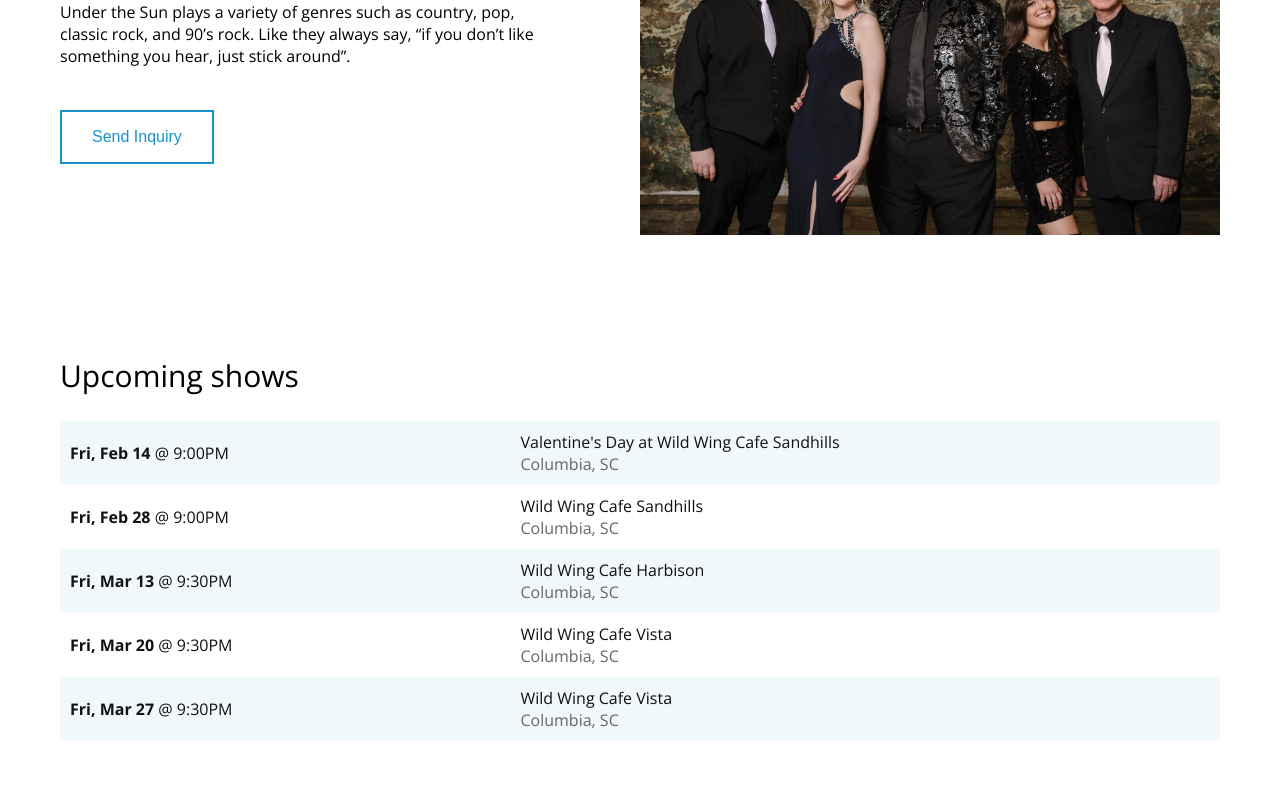
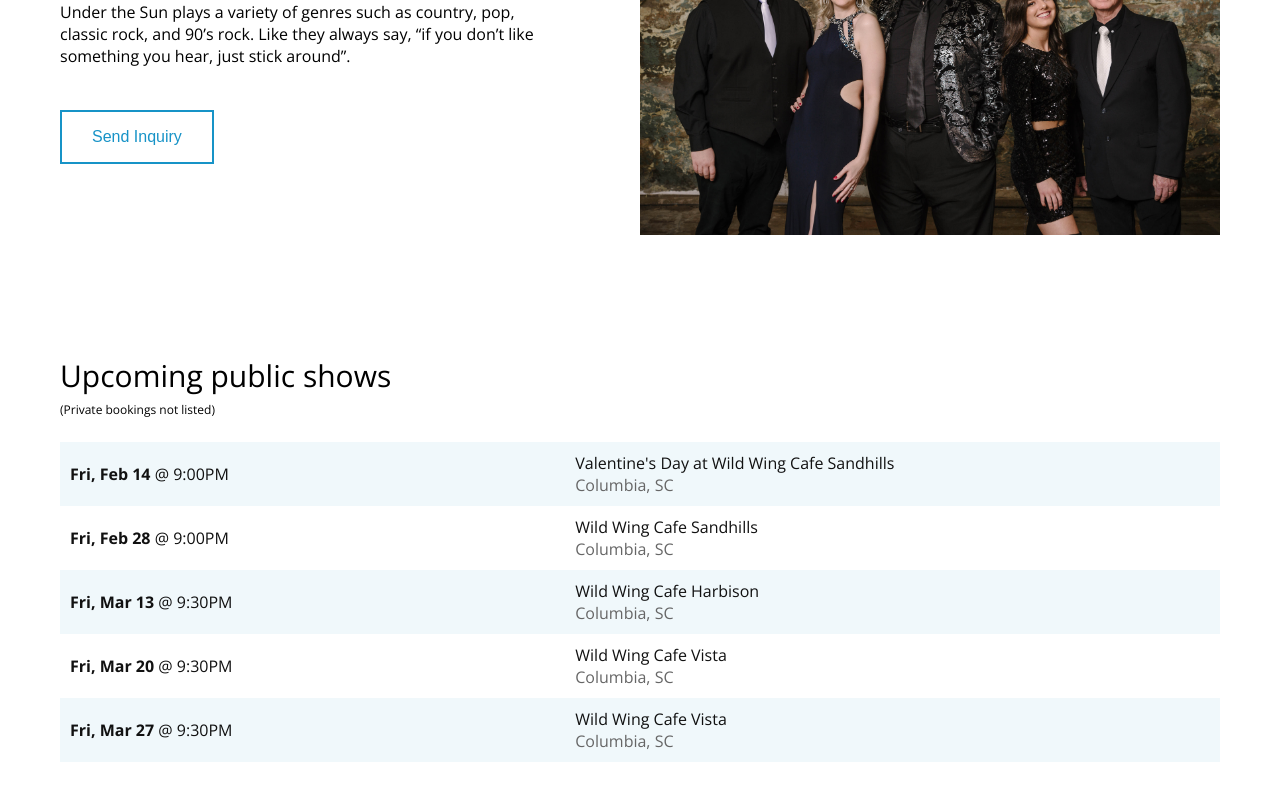
Before and after one commit to rebekahpadula/under-the-sun, a React (Create React App) app: page / in a window 1280 px wide. Shown: the part 930-1730 px from the top of the page. Built offline with nearby package versions, Linux system fonts and the light colour scheme.

Commit message:
adds and styles shows subheading

```diff
--- a/src/components/Shows.js
+++ b/src/components/Shows.js
@@ -15,6 +15,7 @@ const Shows = styled.section`
 
 const ShowsHeading = styled.h1`
     margin-top: 0;
+    margin-bottom: 5px;
     font-size: 30px;
     font-weight: 400;
     font-weight: 300;
@@ -127,7 +128,8 @@ export default (props) => {
     return (
         <Shows id="shows">
             <ShowsTable>
-                <ShowsHeading>Upcoming shows</ShowsHeading>
+                <ShowsHeading>Upcoming public shows</ShowsHeading>
+                <h2 className="showsSubheading">(Private bookings not listed)</h2>
                 <ShowsTableBody>
                     <ShowsRow>
                         <ShowsData>
--- a/src/index.css
+++ b/src/index.css
@@ -77,6 +77,13 @@ body {
     }
   }
 } */
+
+.showsSubheading {
+  font-size: 12px;
+  margin-top: 0;
+  font-weight: normal;
+  margin-bottom: 24px;
+}
 
 .short-bio__button {
   border: 2px solid #1793c7;
--- a/src/index.js
+++ b/src/index.js
@@ -7,15 +7,6 @@ import registerServiceWorker from './registerServiceWorker';
 ReactDOM.render(<App />, document.getElementById('root'));
 registerServiceWorker();
 
-
-// document.querySelector('.video').addEventListener('loadedmetadata', function() {
-//     this.currentTime = 1.2;
-//   }, false);
-
-document.querySelector('.video').addEventListener('canplaythrough', function() {
-  this.currentTime = 1.2;
-}, false);
-
 document.querySelector('.video').addEventListener('loadedmetadata', function() {
     this.currentTime = 1.2;
   }, false);
```
